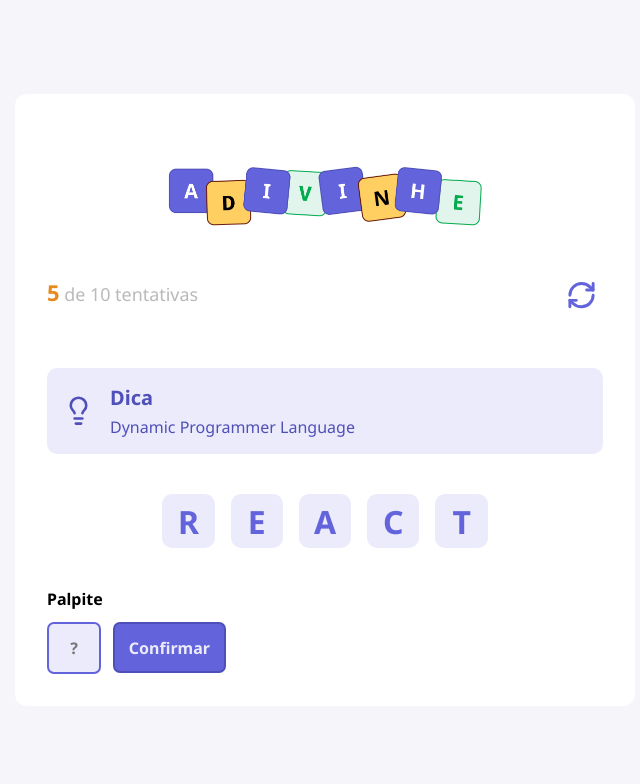
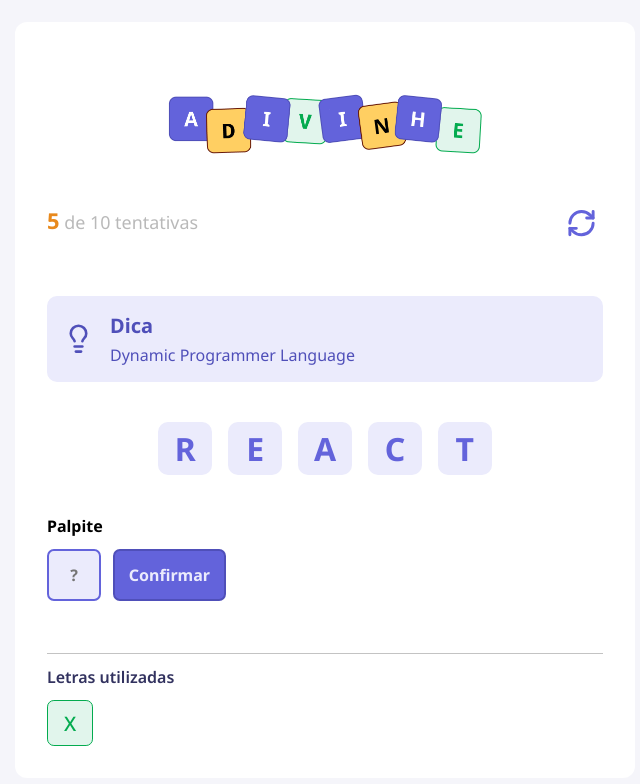
Before and after one commit to devgmotta/classroom, a React (Vite) app: page / in a window 1280 px wide. Shown: the top 784 px of the page, without its empty margins (315-955 px from the left). Built offline with nearby package versions, Linux system fonts and the light colour scheme.

Commit message:
Finishing Interface

```diff
--- a/src/App.tsx
+++ b/src/App.tsx
@@ -5,6 +5,7 @@
 import { Letter } from "./components/Letter"
 import { Input } from "./components/Input"
 import { Button } from "./components/Button"
+import { LettersUsed } from "./components/LettersUsed"
 
 export function App() {
 
@@ -31,6 +32,8 @@
           <Input maxLength={1} placeholder="?"/>
           <Button title="Confirmar"/>
         </div>
+
+        <LettersUsed />
       </main>
     </div>
   )
--- a/src/components/Letter/index.tsx
+++ b/src/components/Letter/index.tsx
@@ -2,11 +2,18 @@
 
 type Props = {
   value?: string
+  size?: "default" | "small"
+  color?: "default" | "correct" | "wrong"
 }
 
-export function Letter( {value = ""}: Props){
+export function Letter( {value = "", size = "default", color = "default"}: Props){
   return(
-    <div className={styles.letter}>
+    <div className={`
+      ${styles.letter}
+      ${size === "small" && styles.letterSmall}
+      ${color === "correct" && styles.letterCorrect}
+      ${color === "wrong" && styles.letterWrong}
+    `}>
       <span>{value}</span>
     </div>
   )
--- a/src/components/Letter/styles.module.css
+++ b/src/components/Letter/styles.module.css
@@ -1,5 +1,5 @@
 .letter {
-  width: 3.27rem;
+  width: 3.37rem;
   height: 3.37rem;
   border-radius: 0.62rem;
 
@@ -14,3 +14,25 @@
   align-items: center;
   justify-content: center;
 }
+
+.letterSmall {
+  width: 2.75rem;
+  height: 2.75rem;
+  border-radius: 0.43rem;
+
+  font-size: 1.25rem;
+  font-weight: 500;
+  border: 1px solid #6363db;
+}
+
+.letterCorrect {
+  background-color: #e1f5ec;
+  border-color: #03ab4f;
+  color: #03ab4f;
+}
+
+.letterWrong {
+  background-color: #ffcf62;
+  border-color: #691b0a;
+  color: #691b0a;
+}
--- /dev/null
+++ b/src/components/LettersUsed/index.tsx
@@ -0,0 +1,15 @@
+import styles from "./styles.module.css"
+
+import { Letter } from "../Letter"
+
+export function LettersUsed(){
+  return(
+    <div className={styles.lettersUsed}>
+      <h5>Letras utilizadas</h5>
+
+      <div>
+        <Letter value="x" size="small" color="correct"/>
+      </div>
+    </div>
+  )
+}
--- /dev/null
+++ b/src/components/LettersUsed/styles.module.css
@@ -0,0 +1,18 @@
+.lettersUsed {
+  width: 100%;
+  margin-top: 3.25rem;
+  border-top: 1px solid #c3c3c3;
+}
+
+.lettersUsed > h5 {
+  color: #32325f;
+  font-size: 1rem;
+  font-weight: 600;
+  margin: 0.75rem 0;
+}
+
+.lettersUsed > div {
+  display: flex;
+  gap: 0.75rem;
+  flex-wrap: wrap;
+}
```
